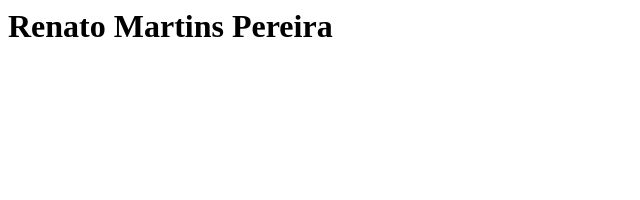
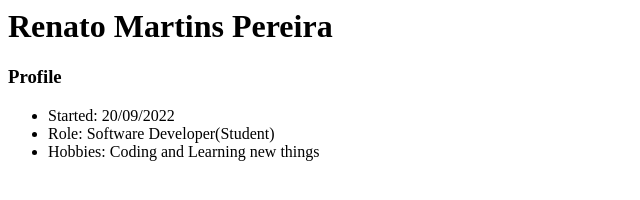
Before and after one commit to RenskyAU/RenskyAU.github.io, a plain HTML site: page index.html in a window 1280 px wide. Shown: the whole page, without its empty margins (0-640 px from the left). Drawn offline with Linux system fonts and the light colour scheme.

Commit message:
Update my profile

```diff
--- a/index.html
+++ b/index.html
@@ -1 +1,8 @@
 <h1>Renato Martins Pereira</h1>
+
+<h3>Profile</h3>
+<ul>
+    <li>Started: 20/09/2022</li>
+    <li>Role: Software Developer(Student)</li>
+    <li>Hobbies: Coding and Learning new things</li>
+</ul>
```
